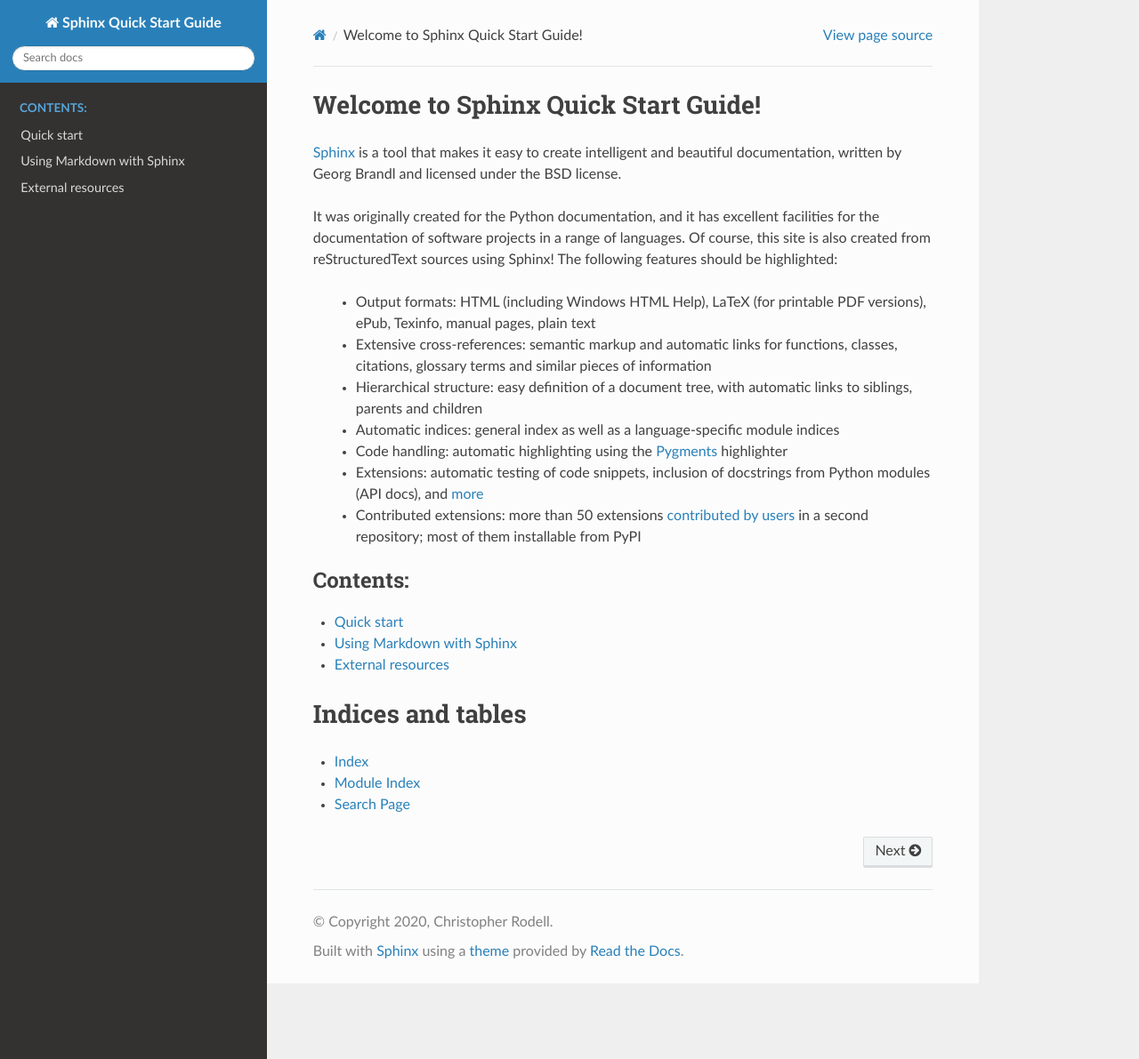
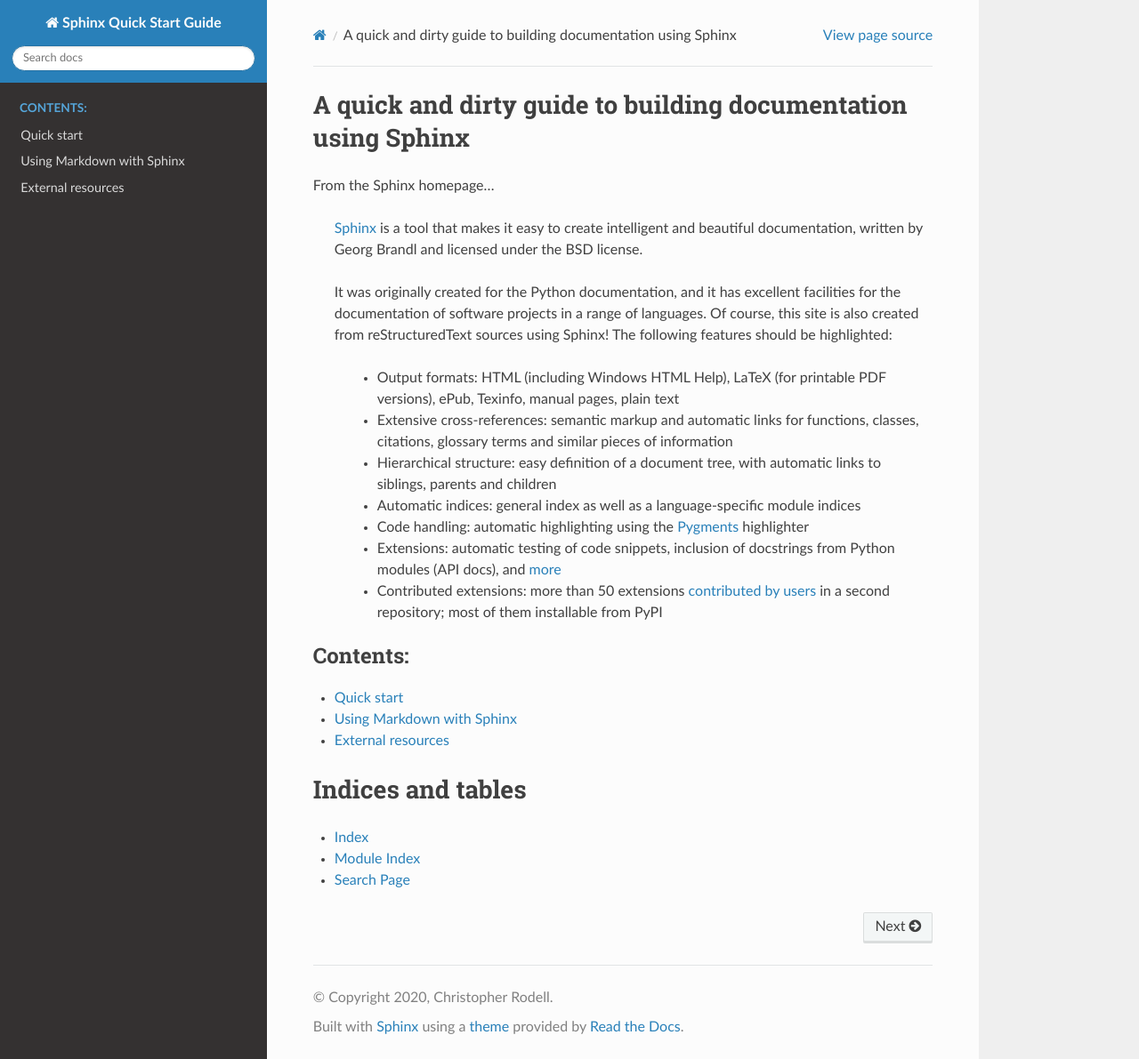
Before and after one commit to cerodell/sphinx-quickstart-guide, a Sphinx documentation site: the page built from docs/source/index.rst, in a window 1280 px wide and 1191 px high. Shown: the whole window at 89% size. Built offline with Sphinx 7.4.7 and the Read the Docs theme 2.0.0, drawn with Linux system fonts in a browser that asks for light colours.

Commit message:
quickstart page intro

```diff
--- a/docs/source/index.rst
+++ b/docs/source/index.rst
@@ -1,23 +1,19 @@
-.. Sphinx Quick Start Guide documentation master file, created by
-   sphinx-quickstart on Mon Sep 14 15:21:00 2020.
-   You can adapt this file completely to your liking, but it should at least
-   contain the root `toctree` directive.
+A quick and dirty guide to building documentation using Sphinx
+===================================================================
 
-Welcome to Sphinx Quick Start Guide!
-=======================================
+From the Sphinx homepage...
 
+   `Sphinx <https://www.sphinx-doc.org/en/master/>`_ is a tool that makes it easy to create intelligent and beautiful documentation, written by Georg Brandl and licensed under the BSD license.
 
-`Sphinx <https://www.sphinx-doc.org/en/master/>`_ is a tool that makes it easy to create intelligent and beautiful documentation, written by Georg Brandl and licensed under the BSD license.
+   It was originally created for the Python documentation, and it has excellent facilities for the documentation of software projects in a range of languages. Of course, this site is also created from reStructuredText sources using Sphinx! The following features should be highlighted:
 
-It was originally created for the Python documentation, and it has excellent facilities for the documentation of software projects in a range of languages. Of course, this site is also created from reStructuredText sources using Sphinx! The following features should be highlighted:
-
-   * Output formats: HTML (including Windows HTML Help), LaTeX (for printable PDF versions), ePub, Texinfo, manual pages, plain text
-   * Extensive cross-references: semantic markup and automatic links for functions, classes, citations, glossary terms and similar pieces of information
-   * Hierarchical structure: easy definition of a document tree, with automatic links to siblings, parents and children
-   * Automatic indices: general index as well as a language-specific module indices
-   * Code handling: automatic highlighting using the `Pygments <http://pygments.org/>`_ highlighter
-   * Extensions: automatic testing of code snippets, inclusion of docstrings from Python modules (API docs), and `more <https://www.sphinx-doc.org/en/master/ext/builtins.html#builtin-sphinx-extensions>`_
-   * Contributed extensions: more than 50 extensions `contributed by users <https://www.sphinx-doc.org/en/master/develop.html#extensions>`_ in a second repository; most of them installable from PyPI
+      * Output formats: HTML (including Windows HTML Help), LaTeX (for printable PDF versions), ePub, Texinfo, manual pages, plain text
+      * Extensive cross-references: semantic markup and automatic links for functions, classes, citations, glossary terms and similar pieces of information
+      * Hierarchical structure: easy definition of a document tree, with automatic links to siblings, parents and children
+      * Automatic indices: general index as well as a language-specific module indices
+      * Code handling: automatic highlighting using the `Pygments <http://pygments.org/>`_ highlighter
+      * Extensions: automatic testing of code snippets, inclusion of docstrings from Python modules (API docs), and `more <https://www.sphinx-doc.org/en/master/ext/builtins.html#builtin-sphinx-extensions>`_
+      * Contributed extensions: more than 50 extensions `contributed by users <https://www.sphinx-doc.org/en/master/develop.html#extensions>`_ in a second repository; most of them installable from PyPI
 
 .. toctree::
    :maxdepth: 2
```
Also changed, not shown: 7 other files.
